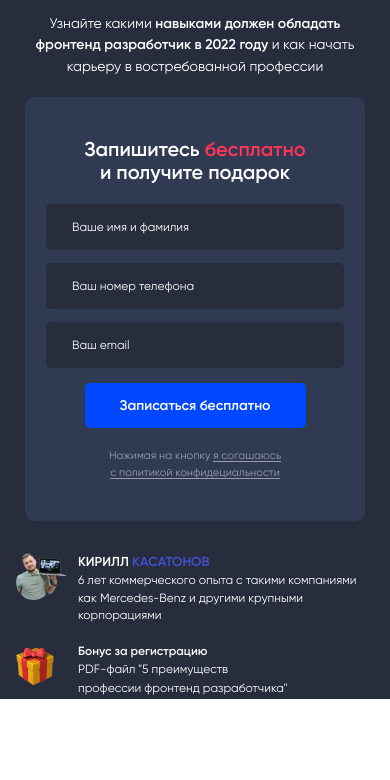
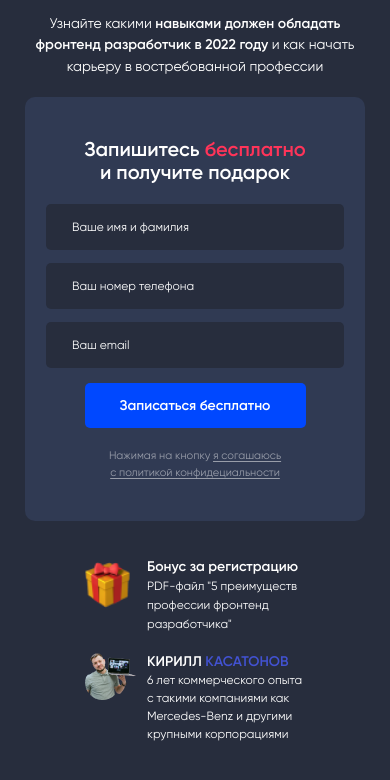
Before and after one commit to adwasar/powercode-academy-test, a website built with webpack: page src/index.html in a window 390 px wide. Shown: the part 212-992 px from the top of the page. Before the commit the page ends 911 px from the top, so only its background shows below. Built offline with nearby package versions, Linux system fonts and the light colour scheme.

Commit message:
feat: benefites mobile layout

```diff
--- a/src/scss/components/_form-benefits.scss
+++ b/src/scss/components/_form-benefits.scss
@@ -6,9 +6,13 @@
   flex-direction: column;
   gap: 1.6rem;
   max-width: 42rem;
+  @include v-md {
+    margin: 3.5rem auto 0;
+    flex-direction: column-reverse;
+  }
 
-  @include v-md {
-    margin: 3rem auto 0;
+  @include v-sm {
+    max-width: 22rem;
   }
 
   &__item {
@@ -29,13 +33,9 @@
     font-size: 1.2rem;
     line-height: 120%;
     font-family: $gilroy-semibold;
-  }
-
-  &__item-name {
-    margin: 0.3rem 0 0;
-    font-size: 1.2rem;
-    line-height: 120%;
-    font-family: $gilroy-semibold;
+    @include v-sm {
+      font-size: 1.4rem;
+    }
   }
 
   &__item-name > span {
@@ -50,11 +50,20 @@
 
   &__gift-img {
     margin-top: 0.6rem;
+
+    @include v-md {
+      height: 4.58rem;
+      width: auto;
+    }
   }
 
   &__item:first-child {
     .form-benefits__item-name {
       font-size: 1.3rem;
+
+      @include v-sm {
+        font-size: 1.4rem;
+      }
     }
 
     .form-benefits__item-text {
--- a/src/scss/components/_main.scss
+++ b/src/scss/components/_main.scss
@@ -1,6 +1,6 @@
 .main {
   &__content {
-    padding: 7.9rem 0 0.1rem;
+    padding: 7.9rem 0 13.8rem;
     display: grid;
     grid-template-columns: 42.7rem 36.6rem;
     justify-content: space-between;
@@ -12,7 +12,7 @@
     }
 
     @include v-md {
-      padding: 0 0 0.1rem;
+      padding: 0 0 4.5rem;
       grid-template-columns: 1fr;
       gap: 0;
     }
```
